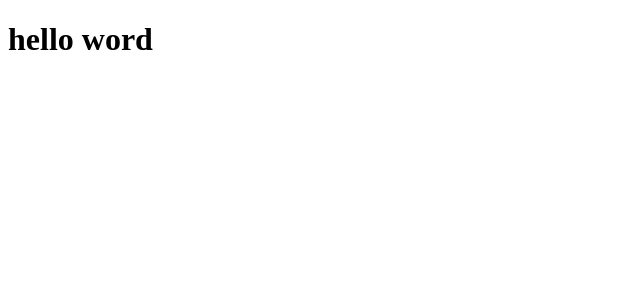
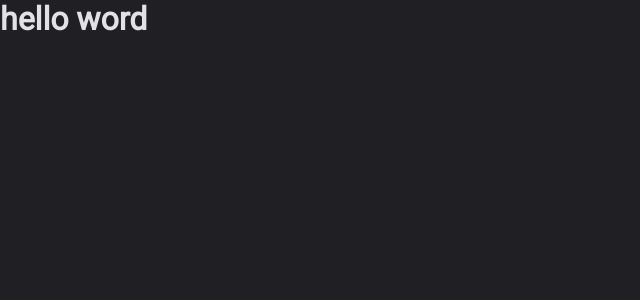
Before and after one commit to santanaIgot/dt_money, a React (Vite) app: page / in a window 1280 px wide. Shown: the top 300 px of the page, without its empty margins (0-640 px from the left). Built offline with nearby package versions, Linux system fonts and the light colour scheme.

Commit message:
[feat] - global style

```diff
--- a/index.html
+++ b/index.html
@@ -2,9 +2,13 @@
 <html lang="en">
   <head>
     <meta charset="UTF-8" />
+    <link rel="preconnect" href="https://fonts.googleapis.com">
+    <link rel="preconnect" href="https://fonts.gstatic.com" crossorigin>
     <link rel="icon" type="image/svg+xml" href="/vite.svg" />
     <meta name="viewport" content="width=device-width, initial-scale=1.0" />
     <title>dt_money</title>
+
+    <link href="https://fonts.googleapis.com/css2?family=Roboto:ital@0;1&display=swap" rel="stylesheet">
   </head>
   <body>
     <div id="root"></div>
--- a/src/App.tsx
+++ b/src/App.tsx
@@ -1,10 +1,12 @@
+import { ThemeProvider } from "styled-components";
+import { defaultTheme } from "./styles/themes/default";
+import { GlobalStyle } from "./styles/global";
 
 export function App() {
-
-
   return (
-    <>
+    <ThemeProvider theme={defaultTheme}>
+      <GlobalStyle/>
       <h1>hello word</h1>
-    </>
+    </ThemeProvider>
   )
 }
--- /dev/null
+++ b/src/styles/global.ts
@@ -0,0 +1,26 @@
+import { createGlobalStyle } from "styled-components";
+
+export const GlobalStyle = createGlobalStyle`
+    *{
+        margin: 0;
+        padding: 0;
+        box-sizing: border-box;
+    }
+
+    :focus{
+        outline: 0;
+        box-shadow: 0 0 0 2px ${props => props.theme['green-500']};
+    }
+
+    body{
+        background-color: ${props => props.theme["gray-800"]};
+        color: ${props => props.theme["gray-100"]};
+        -webkit-font-smoothing:antialised;
+    }
+
+
+
+    body,input,text-area,button{
+        font:400 1rem Roboto, sans-serif;
+    }
+`
--- /dev/null
+++ b/src/styles/themes/default.ts
@@ -0,0 +1,20 @@
+export const defaultTheme = {
+  white: '#fff',
+
+  'gray-100': '#E1E1E6',
+  'gray-300': '#C4C4CC',
+  'gray-400': '#8D8D99',
+  'gray-500': '#7C7C8A',
+  'gray-600': '#323238',
+  'gray-700': '#29292E',
+  'gray-800': '#202024',
+  'gray-900': '#121214',
+
+  'green-300': '#00B37E',
+  'green-500': '#00875F',
+  'green-700': '#015F43',
+
+  'red-300': '#F75A68',
+  'red-500': '#AB222E',
+  'red-700': '#7A1921',
+} as const
```
Also changed, not shown: src/@types/styled.d.ts (added, +10 -0 lines).
